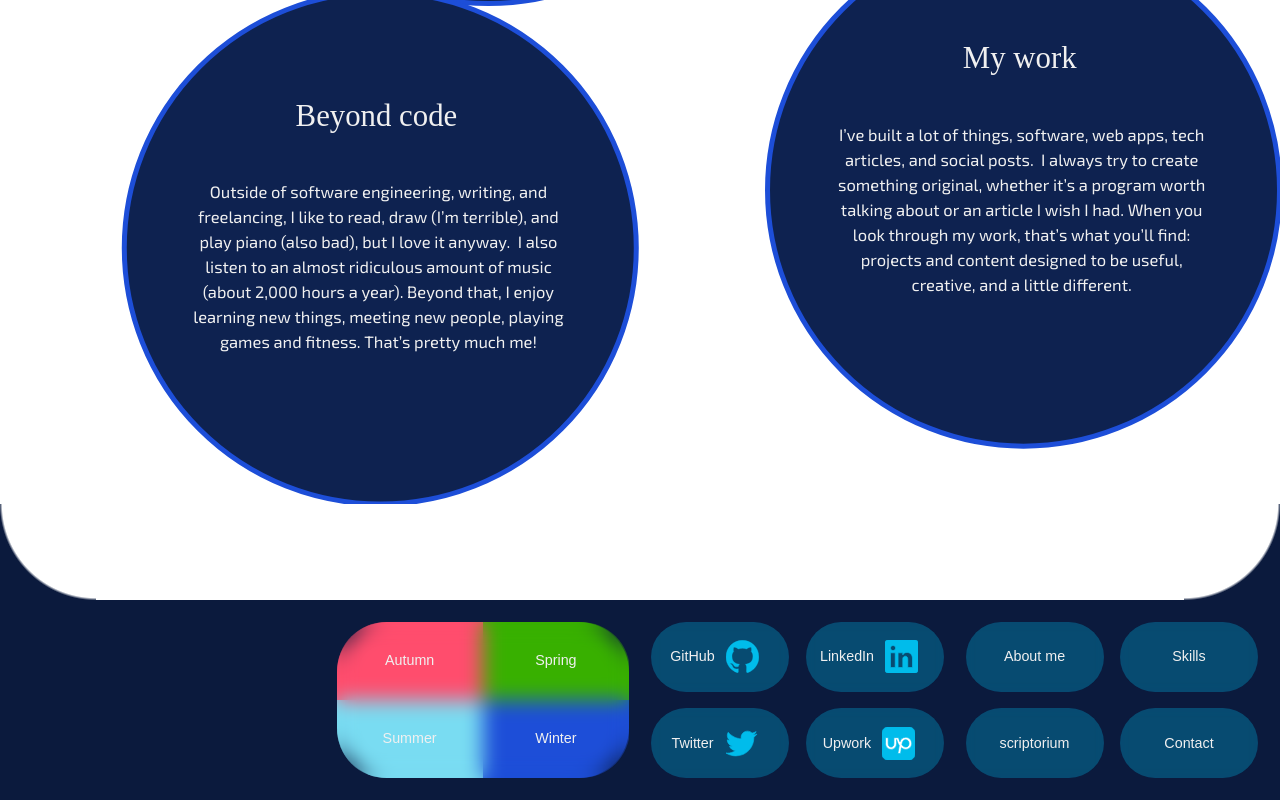
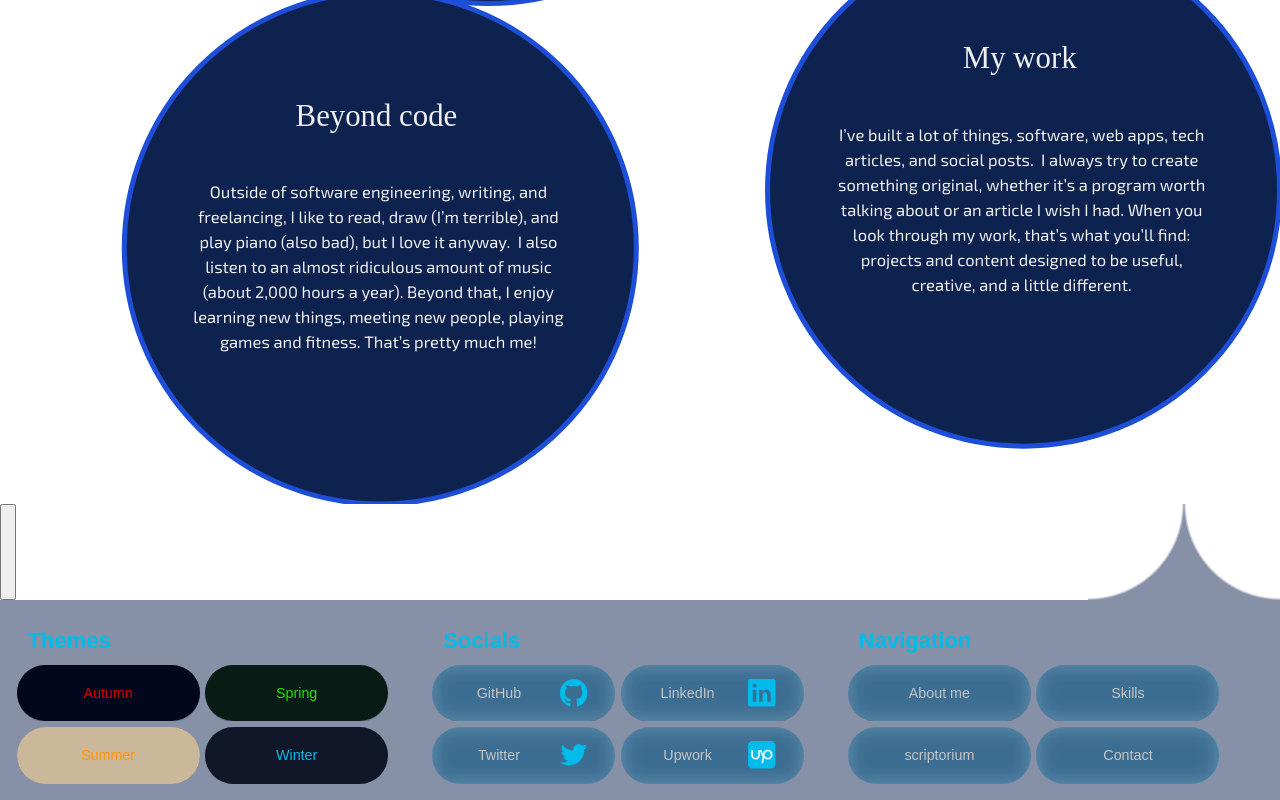
Before and after one commit to TheHeartstriker/Portfolio, a Next.js app in the folder Portfolio/: page / in a window 1280 px wide. Shown: the part 2177-2977 px from the top of the page. Built offline with nearby package versions, Linux system fonts and the light colour scheme; a web font is replaced by a local one.

Commit message:
Bunch done
Ok its all shallow but the footer is kind of done I just need to add the button functionality do some cleanup and add the all rights reserved. Otherwise all the functionality has been tested for the themes.

```diff
--- a/Portfolio/src/app/layout.js
+++ b/Portfolio/src/app/layout.js
@@ -5,7 +5,7 @@ import Nav from "../components/nav/nav";
 import PropTypes from "prop-types";
 import FadeLayout from "../route/fadeLayout";
 import LenisProvider from "@/components/nav/smoothScrool";
-import { AnimationProvider } from "@/components/forStyle/animations/animationContext";
+import { Provider } from "@/components/forStyle/animations/animationContext";
 import { protestGuerrilla, exo2 } from "@/utils/fonts";
 import ThemeGen from "@/components/forStyle/themeGen/theme";
 import {
@@ -39,14 +39,14 @@ export default function RootLayout({ children }) {
         />
       </head>
       <body>
-        <AnimationProvider>
+        <Provider>
           <ThemeGen theme={winterTheme} />
           <Background />
           <Nav />
           <LenisProvider>
             <FadeLayout>{children}</FadeLayout>
           </LenisProvider>
-        </AnimationProvider>
+        </Provider>
       </body>
     </html>
   );
--- a/Portfolio/src/components/footer/footer.css
+++ b/Portfolio/src/components/footer/footer.css
@@ -1,6 +1,19 @@
-/* Main container */
+:root {
+  /* Backgrounds */
+  --summer-theme-color-5: #cbb89a;
+  --winter-theme-color-5: #0f1729;
+  --spring-theme-color-5: #081c15;
+  --autumn-theme-color-5: #03071e;
+  /* Main colors */
+  --spring-theme-color-1: #22e000;
+  --winter-theme-color-1: #00bceb;
+  --summer-theme-color-1: #ff9500;
+  --autumn-theme-color-1: #d00000;
+}
+/*  */
+/* Main footer css */
+/*  */
 .footer-container {
-  background-color: var(--color-4);
   z-index: 10;
   width: 100%;
   height: 25vh;
@@ -8,12 +21,14 @@
   display: flex;
   justify-content: space-around;
   align-items: center;
-  padding: var(--space-4);
-  gap: var(--space-4);
+  padding: var(--space-3);
+  gap: var(--space-7);
   z-index: 5;
+  /* Glass */
+  background-color: var(--opacity-color-3-5);
+  backdrop-filter: blur(7.5px);
+  -webkit-backdrop-filter: blur(7.5px);
 }
-
-/* Container for borders */
 .container-for-corners {
   width: 100%;
   height: auto;
@@ -24,7 +39,6 @@
   position: relative;
   width: 7.5vw;
   height: 7.5vw;
-  background-color: var(--color-4);
   z-index: 1;
   pointer-events: none;
   z-index: 10;
@@ -34,105 +48,117 @@
     transparent 69%,
     black 71%
   );
+  background-color: var(--opacity-color-3-5);
+  backdrop-filter: blur(7.5px);
+  -webkit-backdrop-filter: blur(7.5px);
 }
 /* Settings for each corner square */
 .corner-square:nth-child(2) {
   margin-left: auto;
   transform: rotate(270deg);
 }
+/* Main footer children css */
+/* Containers for footer content */
+/*  */
 
-/* Containers for footer content */
+.footer-section {
+  flex: 1;
+  height: 100%;
+  display: flex;
+  flex-direction: column;
+}
+
+.footer-section h4 {
+  font-size: 2rem;
+  font-weight: 600;
+  margin: var(--space-2);
+  margin-right: auto;
+  text-align: center;
+  color: var(--color-1);
+}
+
 .footer-content-container {
   height: 100%;
   flex: 1;
   display: grid;
   padding: 0;
-  gap: var(--space-3);
   position: relative;
+  gap: var(--space-1);
   grid-template-columns: repeat(2, 1fr);
 }
 
 .footer-content-container h5 {
-  color: var(--color-1);
+  color: var(--font-middle);
   font-size: 1.3rem;
+
   font-weight: 500;
   margin: 0;
   text-align: center;
   z-index: 10;
-  color: var(--font-high);
 }
+
+/* Children's css */
 /* For the two pill containers / content */
-.blue-pill {
+/*  */
+.footer-blue-pill {
   width: auto;
+  border: none;
   height: auto;
   border-radius: 100px;
   margin: 0;
   color: var(--color-1);
-  background-color: var(--opacity-color-1-3);
   display: flex;
   justify-content: center;
   align-items: center;
-  transition: background-color ease-out 0.3s, color ease-out 0.3s;
-  backdrop-filter: blur(5px);
-  -webkit-backdrop-filter: blur(5px);
   position: relative;
   z-index: 1;
+
+  background-color: var(--opacity-color-1-2);
+  backdrop-filter: blur(10px);
+  -webkit-backdrop-filter: blur(10px);
 }
-
-.blue-pill svg {
-  width: 3rem;
-  height: 3rem;
-  margin: var(--space-2);
+.footer-blue-pill h5 {
+  margin: 0 auto;
+}
+.footer-blue-pill svg {
+  width: 2.5rem;
+  height: 2.5rem;
+  margin-right: var(--space-4);
   color: var(--color-1);
   stroke: var(--color-1);
 }
 
-.blue-pill svg path {
+.footer-blue-pill svg path {
   color: var(--color-1);
 }
+/* Children's css */
 /* For the theme container / content */
 
-.footer-content-container span {
-  width: 100%;
-  height: 100%;
-  position: relative;
-  display: flex;
-  justify-content: center;
-  align-items: center;
-  font-size: 1.5rem;
+/* Autumn */
+.footer-blue-pill-autumn {
+  background-color: var(--autumn-theme-color-5);
 }
-.footer-content-container:nth-child(2) {
-  gap: 0;
-}
-.footer-content-container:nth-child(2)::before {
-  content: "";
-  position: absolute;
-  top: 0;
-  left: 0;
-  width: 100%;
-  height: 100%;
-  backdrop-filter: blur(10px);
-  -webkit-backdrop-filter: blur(10px);
-  border-radius: 49px;
-  z-index: 5;
-}
-/* Autumn */
-.footer-theme-element:nth-child(1) {
-  border-top-left-radius: 50px;
-  background-color: #ff4d6d;
+.footer-blue-pill-autumn h5 {
+  color: var(--autumn-theme-color-1);
 }
 /* Spring */
-.footer-theme-element:nth-child(2) {
-  border-top-right-radius: 50px;
-  background-color: #38b000;
+.footer-blue-pill-spring {
+  background-color: var(--spring-theme-color-5);
+}
+.footer-blue-pill-spring h5 {
+  color: var(--spring-theme-color-1);
 }
 /* Summer */
-.footer-theme-element:nth-child(3) {
-  border-bottom-left-radius: 50px;
-  background-color: #79dcf2;
+.footer-blue-pill-summer {
+  background-color: var(--summer-theme-color-5);
+}
+.footer-blue-pill-summer h5 {
+  color: var(--summer-theme-color-1);
 }
 /* Winter */
-.footer-theme-element:nth-child(4) {
-  border-bottom-right-radius: 50px;
-  background-color: #1d4ed8;
+.footer-blue-pill-winter {
+  background-color: var(--winter-theme-color-5);
 }
+.footer-blue-pill-winter h5 {
+  color: var(--winter-theme-color-1);
+}
--- a/Portfolio/src/components/footer/footer.jsx
+++ b/Portfolio/src/components/footer/footer.jsx
@@ -1,56 +1,82 @@
+"use client";
 import "./footer.css";
 import LogoLinkedIn from "/public/logo-linkedin";
 import TwitterLogo from "/public/logo-twitter";
 import UpworkRoundedsquare from "/public/upwork-roundedsquare";
 import GitHubLogo from "/public/icons/Github";
+import ThemeGen from "../forStyle/themeGen/theme";
+import {
+  winterTheme,
+  summerTheme,
+  springTheme,
+  autumnTheme,
+} from "@/components/forStyle/themeGen/themes";
+import { applyTheme } from "../forStyle/themeGen/theme";
+import { useContext } from "react";
+import { Context } from "../forStyle/animations/animationContext";
+
 function Footer() {
   const navPages = ["About me", "Skills", "scriptorium", "Contact"];
   const socials = ["GitHub", "LinkedIn", "Twitter", "Upwork"];
+  const sessionalThemes = ["Autumn", "Spring", "Summer", "Winter"];
+  const { currTheme, setCurrTheme } = useContext(Context);
 
   return (
     <>
       <div className="container-for-corners">
+        <button
+          onClick={() => {
+            applyTheme(autumnTheme), setCurrTheme(autumnTheme);
+          }}
+        ></button>
         <span className="corner-square "></span>
         <span className="corner-square "></span>
       </div>
       <footer className="footer-container">
-        <div className="footer-content-container"></div>
         {/* Theme container */}
+        <div className="footer-section">
+          <h4>Themes</h4>
           <div className="footer-content-container">
-          <span className="footer-theme-element">
-            <h5>Autumn</h5>
-          </span>
-          <span className="footer-theme-element">
-            <h5>Spring</h5>
-          </span>
-          <span className="footer-theme-element">
-            <h5>Summer</h5>
-          </span>
-          <span className="footer-theme-element">
-            <h5>Winter</h5>
-          </span>
+            {sessionalThemes.map((theme, index) => (
+              <button
+                key={index}
+                className={`footer-blue-pill footer-blue-pill-${theme.toLowerCase()}`}
+                onClick={() => {}}
+              >
+                <h5>{theme}</h5>
+              </button>
+            ))}
           </div>
-        {/* Pill container's */}
+        </div>
+
         {/* Socials */}
+        <div className="footer-section">
+          <h4>Socials</h4>
           <div className="footer-content-container">
             {socials.map((social, index) => (
-            <div key={index} className="blue-pill">
+              <button key={index} className="footer-blue-pill">
                 <h5>{social}</h5>
                 {social === "GitHub" && <GitHubLogo />}
                 {social === "LinkedIn" && <LogoLinkedIn />}
                 {social === "Twitter" && <TwitterLogo />}
                 {social === "Upwork" && <UpworkRoundedsquare />}
-            </div>
+              </button>
             ))}
           </div>
+        </div>
+
         {/* Navigation Pages */}
+        <div className="footer-section">
+          <h4>Navigation</h4>
           <div className="footer-content-container">
             {navPages.map((page, index) => (
-            <div key={index} className="blue-pill">
+              <button key={index} className="footer-blue-pill">
                 <h5>{page}</h5>
-            </div>
+              </button>
             ))}
           </div>
+        </div>
+        <h4></h4>
       </footer>
     </>
   );
--- a/Portfolio/src/components/forStyle/animations/animationContext.jsx
+++ b/Portfolio/src/components/forStyle/animations/animationContext.jsx
@@ -3,10 +3,13 @@ import { createContext, useState, useRef, useEffect } from "react";
 import { usePathname } from "next/navigation";
 import gsap from "gsap";
 import PropTypes from "prop-types";
-export const AnimationContext = createContext();
+export const Context = createContext();
+import { winterTheme } from "@/components/forStyle/themeGen/themes";
 
-export function AnimationProvider({ children }) {
+export function Provider({ children }) {
   const pathname = usePathname();
+  const [addedEl, setAddedEl] = useState(0);
+  const [currTheme, setCurrTheme] = useState(winterTheme);
   const timelineRef = useRef(
     gsap.timeline({
       paused: true,
@@ -19,7 +22,6 @@ export function AnimationProvider({ children }) {
   const [isAnimating, setIsAnimating] = useState(
     pathname === "/" ? true : false
   );
-  const [addedEl, setAddedEl] = useState(0);
 
   useEffect(() => {
     if (isAnimating && addedEl >= 2) {
@@ -28,19 +30,21 @@ export function AnimationProvider({ children }) {
   }, [addedEl]);
 
   return (
-    <AnimationContext.Provider
+    <Context.Provider
       value={{
         isAnimating: isAnimating,
         timeline: timelineRef.current,
         addedEl: addedEl,
         setAddedEl: setAddedEl,
+        currTheme: currTheme,
+        setCurrTheme: setCurrTheme,
       }}
     >
       {children}
-    </AnimationContext.Provider>
+    </Context.Provider>
   );
 }
 
-AnimationProvider.propTypes = {
+Provider.propTypes = {
   children: PropTypes.node.isRequired,
 };
--- a/Portfolio/src/components/forStyle/backgrounds/background.jsx
+++ b/Portfolio/src/components/forStyle/backgrounds/background.jsx
@@ -4,7 +4,7 @@ import { AddMember, RemoveMember } from "@/utils/aniFrame";
 import { isMobile } from "@/utils/isMobile";
 import { drawLine, drawLineAnimated, drawRadial } from "./drawFunctions";
 import "./background.css";
-import { AnimationContext } from "../animations/animationContext";
+import { Context } from "../animations/animationContext";
 
 function Background() {
   const backgroundRef = useRef(null);
@@ -17,7 +17,7 @@ function Background() {
   const SquareLine = 1;
   const Mouse = useRef({ x: 0, y: 0 });
   //For opening animation
-  const { isAnimating } = useContext(AnimationContext);
+  const { isAnimating, currTheme } = useContext(Context);
   const accelerationDuration = 2500;
   const targetSpeed = 0.5;
   const animationStartTimeRef = useRef(null);
@@ -206,7 +206,7 @@ function Background() {
     return () => {
       window.removeEventListener("mousemove", handleMouseMove);
     };
-  }, []);
+  }, [currTheme]);
 
   return (
     <div>
--- a/Portfolio/src/components/forStyle/themeGen/theme.jsx
+++ b/Portfolio/src/components/forStyle/themeGen/theme.jsx
@@ -1,47 +1,10 @@
 "use client";
 import { useEffect } from "react";
+import { hexToHsl } from "@/utils/math";
+import { useContext } from "react";
+import { Context } from "../animations/animationContext";
 
-function ThemeGen({ theme }) {
-  function hexToHsl(hex) {
-    const result = /^#?([a-f\d]{2})([a-f\d]{2})([a-f\d]{2})$/i.exec(hex);
-    if (!result) return null;
-
-    let r = parseInt(result[1], 16) / 255;
-    let g = parseInt(result[2], 16) / 255;
-    let b = parseInt(result[3], 16) / 255;
-
-    const max = Math.max(r, g, b);
-    const min = Math.min(r, g, b);
-    let h,
-      s,
-      l = (max + min) / 2;
-
-    if (max === min) {
-      h = s = 0; // achromatic
-    } else {
-      const d = max - min;
-      s = l > 0.5 ? d / (2 - max - min) : d / (max + min);
-
-      switch (max) {
-        case r:
-          h = ((g - b) / d + (g < b ? 6 : 0)) / 6;
-          break;
-        case g:
-          h = ((b - r) / d + 2) / 6;
-          break;
-        case b:
-          h = ((r - g) / d + 4) / 6;
-          break;
-      }
-    }
-
-    return {
-      h: h * 360,
-      s: s * 100,
-      l: l * 100,
-    };
-  }
-
+//Create theme variables and inject into document head
 function generateCSSString(colors, isDark) {
   let cssString = ":root {\n";
 
@@ -84,9 +47,26 @@ function ThemeGen({ theme }) {
   cssString += "}\n";
   return cssString;
 }
+//Function to apply theme dynamically
+export function applyTheme(theme) {
+  //Check theme vars for current theme so we dont reapply
+  if (!theme) return;
+  const existingStyle = document.getElementById("theme-variables");
+  if (existingStyle) {
+    existingStyle.remove();
+  }
+  const styleTag = document.createElement("style");
+  styleTag.id = "theme-variables";
+  styleTag.textContent = generateCSSString(theme, theme.dark);
+  document.head.appendChild(styleTag);
+}
+//Sets the default theme on load
+function ThemeGen({ theme }) {
+  const { setCurrTheme } = useContext(Context);
 
   useEffect(() => {
     if (theme) {
+      setCurrTheme(theme);
       // Remove existing theme style if it exists
       const existingStyle = document.getElementById("theme-variables");
       if (existingStyle) {
--- a/Portfolio/src/components/forStyle/themeGen/themes.js
+++ b/Portfolio/src/components/forStyle/themeGen/themes.js
@@ -17,8 +17,8 @@ export const summerTheme = {
 };
 //Remove toxic greens
 export const springTheme = {
-  "color-1": "#aacc00",
-  "color-2": "#38b000",
+  "color-1": "#22e000",
+  "color-2": "#d0df00",
   "color-3": "#2d6a4f",
   "color-4": "#1b4332",
   "color-5": "#081c15",
--- a/Portfolio/src/components/nav/nav.jsx
+++ b/Portfolio/src/components/nav/nav.jsx
@@ -4,11 +4,11 @@ import { useRouter, usePathname } from "next/navigation";
 import NavCursor from "./navCursor.jsx";
 import "./navigate.css";
 import { gsap } from "gsap";
-import { AnimationContext } from "../forStyle/animations/animationContext.jsx";
+import { Context } from "../forStyle/animations/animationContext.jsx";
 
 function Nav() {
   const containerRef = useRef(null);
-  const { isAnimating, timeline, setAddedEl } = useContext(AnimationContext);
+  const { isAnimating, timeline, setAddedEl } = useContext(Context);
   const router = useRouter();
   const location = useRef({});
   const pathname = usePathname();
--- /dev/null
+++ b/Portfolio/src/utils/math.js
@@ -0,0 +1,39 @@
+export function hexToHsl(hex) {
+  const result = /^#?([a-f\d]{2})([a-f\d]{2})([a-f\d]{2})$/i.exec(hex);
+  if (!result) return null;
+
+  let r = parseInt(result[1], 16) / 255;
+  let g = parseInt(result[2], 16) / 255;
+  let b = parseInt(result[3], 16) / 255;
+
+  const max = Math.max(r, g, b);
+  const min = Math.min(r, g, b);
+  let h,
+    s,
+    l = (max + min) / 2;
+
+  if (max === min) {
+    h = s = 0; // achromatic
+  } else {
+    const d = max - min;
+    s = l > 0.5 ? d / (2 - max - min) : d / (max + min);
+
+    switch (max) {
+      case r:
+        h = ((g - b) / d + (g < b ? 6 : 0)) / 6;
+        break;
+      case g:
+        h = ((b - r) / d + 2) / 6;
+        break;
+      case b:
+        h = ((r - g) / d + 4) / 6;
+        break;
+    }
+  }
+
+  return {
+    h: h * 360,
+    s: s * 100,
+    l: l * 100,
+  };
+}
--- a/Portfolio/src/views/about/animatedText.jsx
+++ b/Portfolio/src/views/about/animatedText.jsx
@@ -2,9 +2,9 @@
 import { gsap } from "gsap";
 import { SplitText } from "gsap/SplitText";
 import { useEffect, useContext } from "react";
-import { AnimationContext } from "@/components/forStyle/animations/animationContext";
+import { Context } from "@/components/forStyle/animations/animationContext";
 function AnimatedText() {
-  const { isAnimating, timeline, setAddedEl } = useContext(AnimationContext);
+  const { isAnimating, timeline, setAddedEl } = useContext(Context);
   function gsapAnimation() {
     const textSplit = new SplitText(".text-1, .text-2, .text-3, .text-4", {
       type: "words",
--- a/Portfolio/src/views/about/playground/drawColor.jsx
+++ b/Portfolio/src/views/about/playground/drawColor.jsx
@@ -1,6 +1,7 @@
 import { useState, useEffect } from "react";
 //Used to pass colors to helper functions
-export function useColors() {
+export function useColors(currTheme) {
+  // Accept theme as parameter
   const [colors, setColors] = useState({
     bgColor: "rgba(255, 255, 255, 0.8)",
     brColor: "rgba(0, 0, 0, 1)",
@@ -16,7 +17,7 @@ export function useColors() {
       textColor:
         root.getPropertyValue("--font-high").trim() || "rgba(0, 0, 0, 1)",
     });
-  }, []); // Runs once after mount
+  }, [currTheme]); // Re-run when theme changes
 
   return colors;
 }
```
Also changed, not shown: Portfolio/src/views/about/playground/playGround.jsx (+12 -3 lines). Lines whose indentation alone changed are shown as unchanged.
